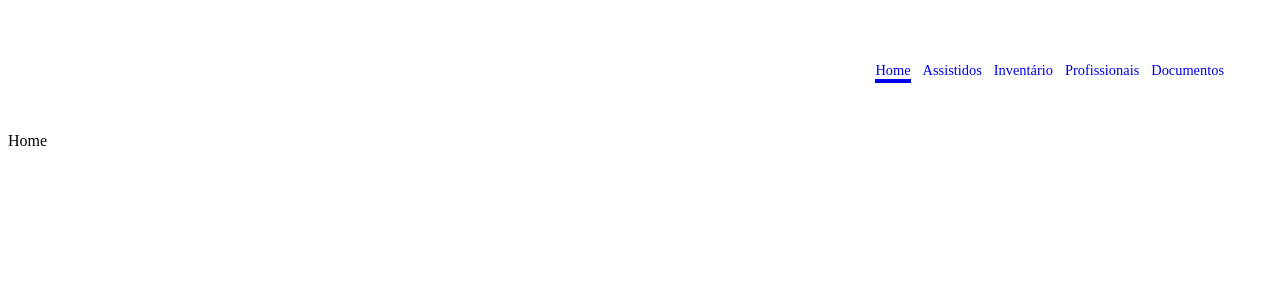
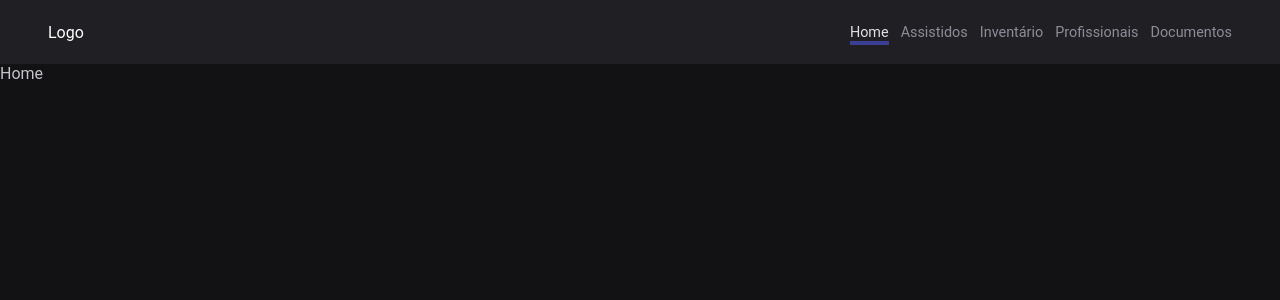
Before and after one commit to michel-cm/RPS, a React (Vite) app: page / in a window 1280 px wide. Shown: the top 300 px of the page. Built offline with nearby package versions, Linux system fonts and the light colour scheme.

Commit message:
themeProvider + global styles criado

```diff
--- a/src/App.jsx
+++ b/src/App.jsx
@@ -1,11 +1,18 @@
 import { BrowserRouter } from "react-router-dom";
+import { ThemeProvider } from "styled-components";
 import { Router } from "./Router";
+
+import { GlobalStyle } from "./styles/global";
+import { defaultTheme } from "./styles/themes/default";
 
 function App() {
   return (
-    <BrowserRouter>
-      <Router />
-    </BrowserRouter>
+    <ThemeProvider theme={defaultTheme}>
+      <BrowserRouter>
+        <Router />
+      </BrowserRouter>
+      <GlobalStyle />
+    </ThemeProvider>
   );
 }
 
--- /dev/null
+++ b/src/styles/global.js
@@ -0,0 +1,30 @@
+import { createGlobalStyle } from "styled-components";
+
+export const GlobalStyle = createGlobalStyle`
+    * {
+        margin: 0;
+        padding: 0;
+        box-sizing: border-box;
+    }
+
+    a {
+        text-decoration: none;
+        color: ${(props) => props.theme["gray-300"]};
+    }
+
+    :focus {
+        outline: 0;
+        box-shadow: 0 0 0 2px ${(props) => props.theme.secondary};
+    }
+
+    body {
+        background: ${(props) => props.theme["gray-900"]};
+        color: ${(props) => props.theme["gray-300"]};
+    }
+
+    body, input, textarea, button {
+        font-family: 'Roboto', sans-serif;
+        font-weight: 400;
+        font-size: 1rem;
+    }
+`;
--- /dev/null
+++ b/src/styles/themes/default.js
@@ -0,0 +1,24 @@
+export const defaultTheme = {
+  primary: "#DA3C31",
+  secondary: "#3B3E94",
+
+  white: "#FFF",
+
+  "gray-100": "#E1E1E6",
+  "gray-300": "#C4C4CC",
+  "gray-400": "#8D8D99",
+  "gray-500": "#7C7C8A",
+  "gray-600": "#323238",
+  "gray-700": "#29292E",
+  "gray-800": "#202024",
+  "gray-900": "#121214",
+
+  "green-300": "#00B37E",
+  "green-500": "#00875F",
+  "green-700": "#015F43",
+
+  "red-500": "#AB222E",
+  "red-700": "#7A1921",
+
+  "yellow-500": "#FBA94C",
+};
```
